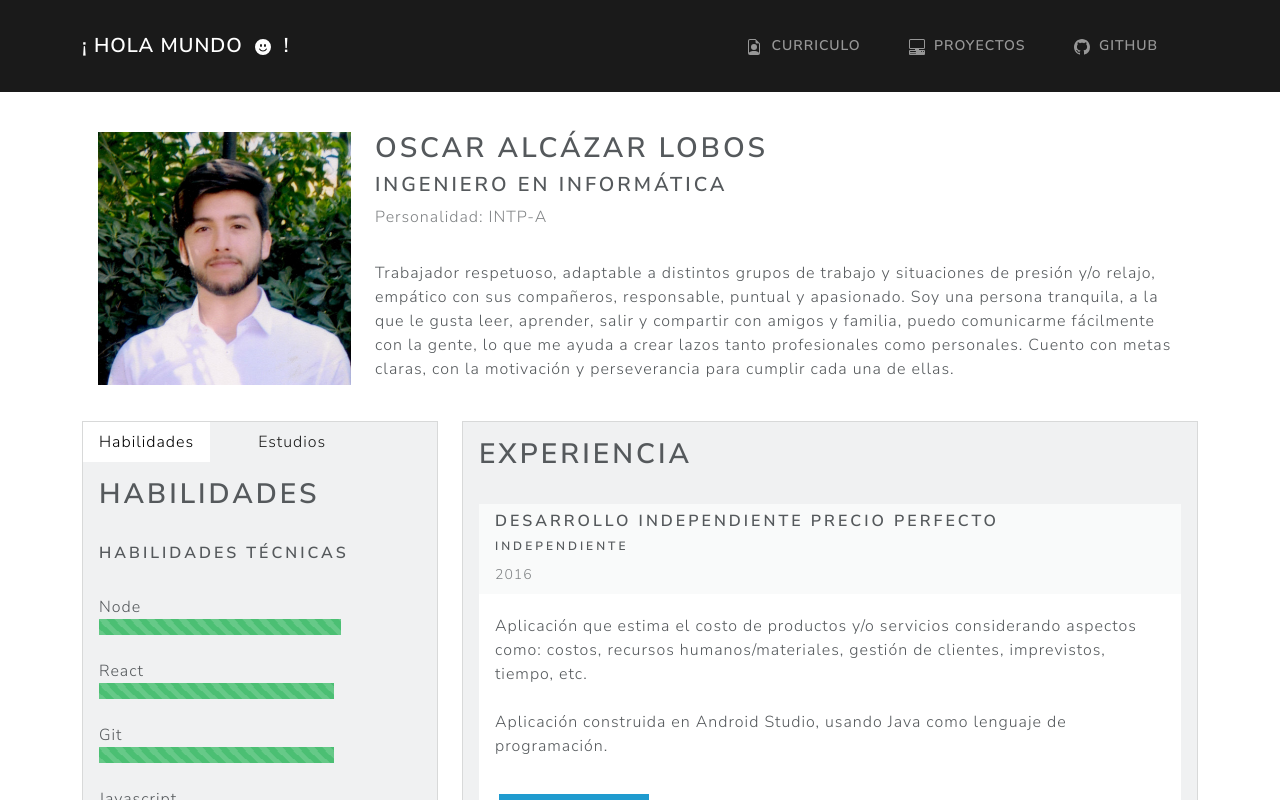
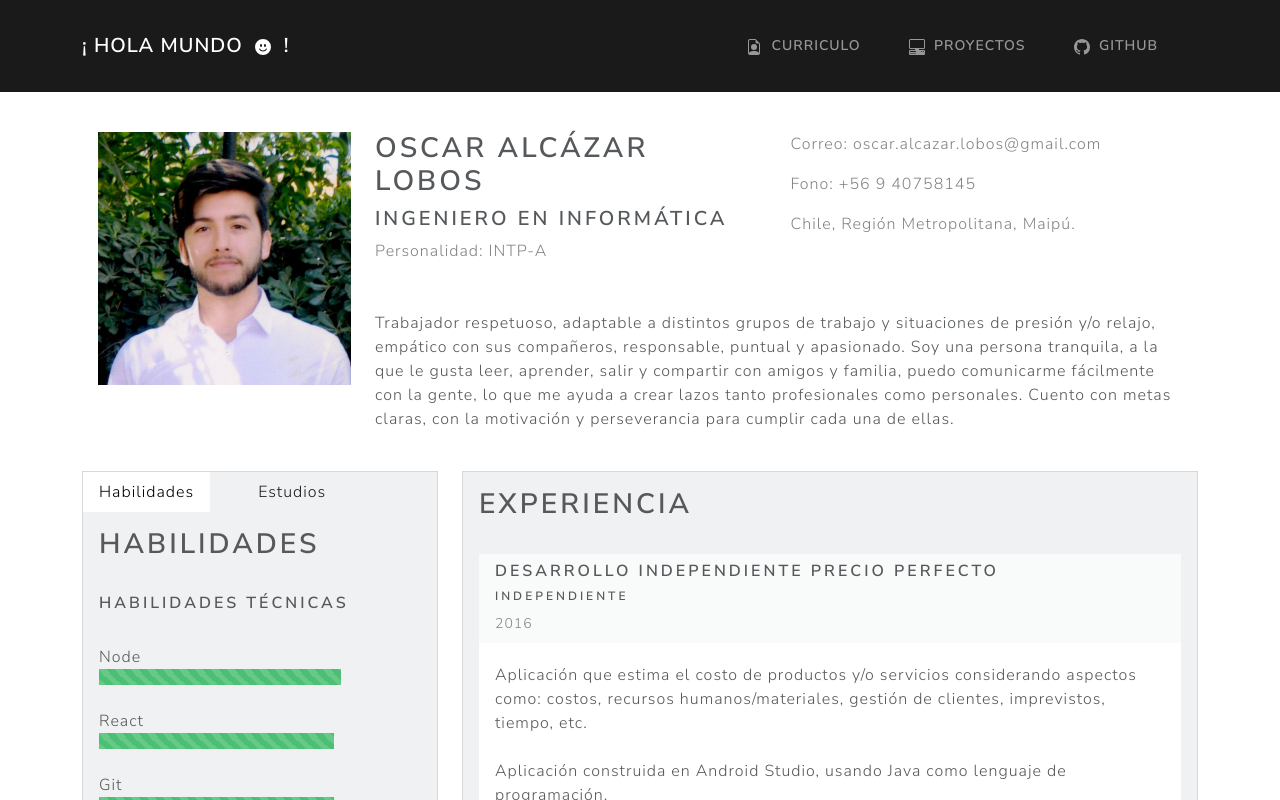
Before and after one commit to racsorazaclasobol/portafolio-code, a Next.js app: page / in a window 1280 px wide. Shown: the top 800 px of the page. Built offline with nearby package versions, Linux system fonts and the light colour scheme.

Commit message:
Se agregan datos de contacto

```diff
--- a/components/Header.jsx
+++ b/components/Header.jsx
@@ -9,9 +9,18 @@ const Header = () => {
 								<img src="/profile.jfif" className="img-fluid"/>
 							</div>
 							<div className="col-md-9">
-								<h2>Oscar Alcázar Lobos</h2>
-								<h4>Ingeniero en Informática</h4>
-								<p className="text-muted"> Personalidad: INTP-A </p>
+								<div className="row">
+									<div className="col-md-6">
+										<h2>Oscar Alcázar Lobos</h2>
+										<h4>Ingeniero en Informática</h4>
+										<p className="text-muted"> Personalidad: INTP-A </p>
+									</div>
+									<div className="col-md-6">
+										<p className="text-muted"> Correo: oscar.alcazar.lobos@gmail.com </p>
+										<p className="text-muted"> Fono: +56 9 40758145 </p>
+										<p className="text-muted"> Chile, Región Metropolitana, Maipú. </p>
+									</div>
+								</div>
 								<hr />
 								<p>
 								Trabajador respetuoso, adaptable a distintos grupos de trabajo y situaciones de presión y/o relajo, empático con sus compañeros, responsable, puntual y apasionado.
```
